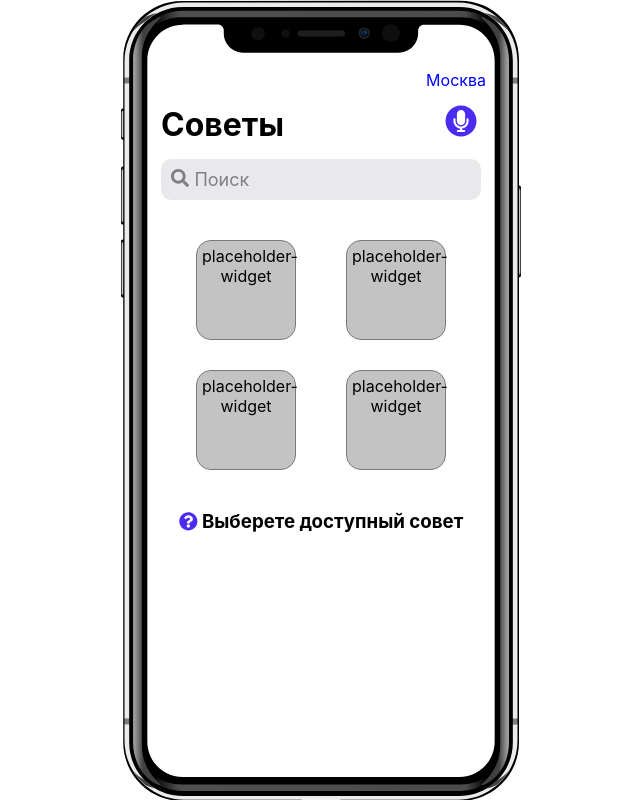
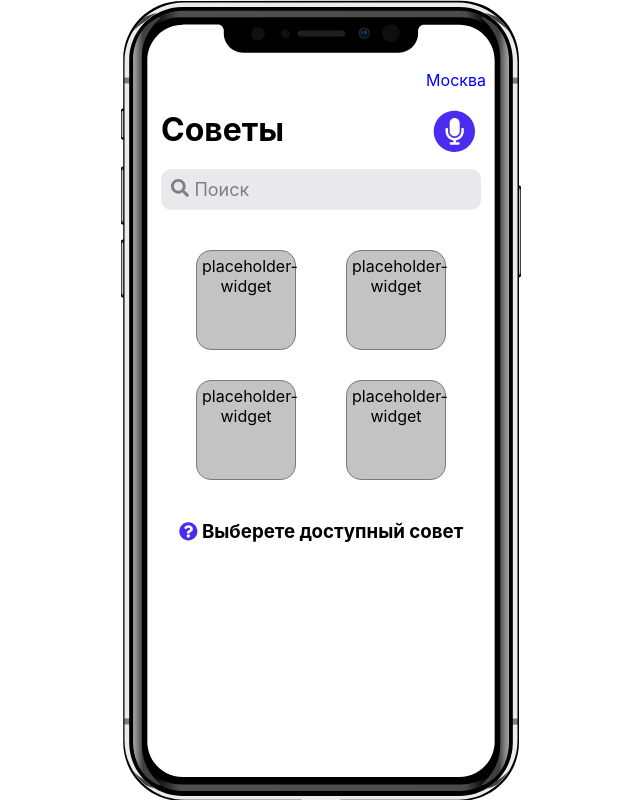
Before and after one commit to PDementevna/hack2_tink, a React (Create React App) app: page / in a window 1280 px wide. Shown: the whole page, without its empty margins (319-959 px from the left). Built offline with nearby package versions, Linux system fonts and the light colour scheme.

Commit message:
refactors for final arch

```diff
--- a/src/App.js
+++ b/src/App.js
@@ -16,8 +16,6 @@ import {
 } from '@fortawesome/free-solid-svg-icons'
 
 
-import {FontAwesomeIcon} from '@fortawesome/react-fontawesome'
-import Button from "./Components/EmptyButton";
 import WidgetPage from "./Components/WidgetPage";
 
 
--- a/src/Components/EmptyButton/index.js
+++ /dev/null
@@ -1,28 +0,0 @@
-import React from 'react';
-import './style.css'
-
-
-
-export default class Button extends React.Component {
-
-
-    constructor(props) {
-        super(props);
-
-        this.state = {
-            value: 0
-        };
-    }
-
-    componentDidMount() {
-
-    }
-
-    render() {
-        return (
-            <button className={"button-placeholder-gray"}>
-
-            </button>
-        );
-    }
-}
--- a/src/Components/EmptyButton/style.css
+++ /dev/null
@@ -1,9 +0,0 @@
-.button-placeholder-gray{
-
-    color: gray;
-    border-radius: 30%;
-    width: 60px;
-    height: 60px;
-    cursor: pointer;
-    grid-area: auto;
-}
--- a/src/Components/WidgetPage/index.js
+++ b/src/Components/WidgetPage/index.js
@@ -22,9 +22,9 @@ export default class WidgetPage extends React.Component {
             <div>
                 <p className="region">Москва</p>
                 <h1 className="services">Советы
-                    <span className="fa-layers fa-fw fa-pull-right voice-widget">
+                    <span className="fa-layers fa-fw fa-pull-right voice-widget fa-lg">
                             <FontAwesomeIcon icon="circle" color="#4a2cf0" />
-                            <FontAwesomeIcon color="#ffffff" icon="microphone" transform="shrink-5"/>
+                            <FontAwesomeIcon color="#ffffff" icon="microphone" transform="shrink-6"/>
                         </span>
                 </h1>
                 <div className="search-bar"><FontAwesomeIcon pull="left" color="#7f7e84" icon="search" /> Поиск</div>
--- a/src/Components/WidgetPage/style.css
+++ b/src/Components/WidgetPage/style.css
@@ -9,7 +9,7 @@ p.region {
 h1.services {
     cursor: default;
     font-weight: bold;
-    margin: 15px;
+    margin: 20px 15px;
 }
 
 span.voice-widget {
```
Also changed, not shown: src/logo.svg (deleted), src/smartphone.svg (deleted).
